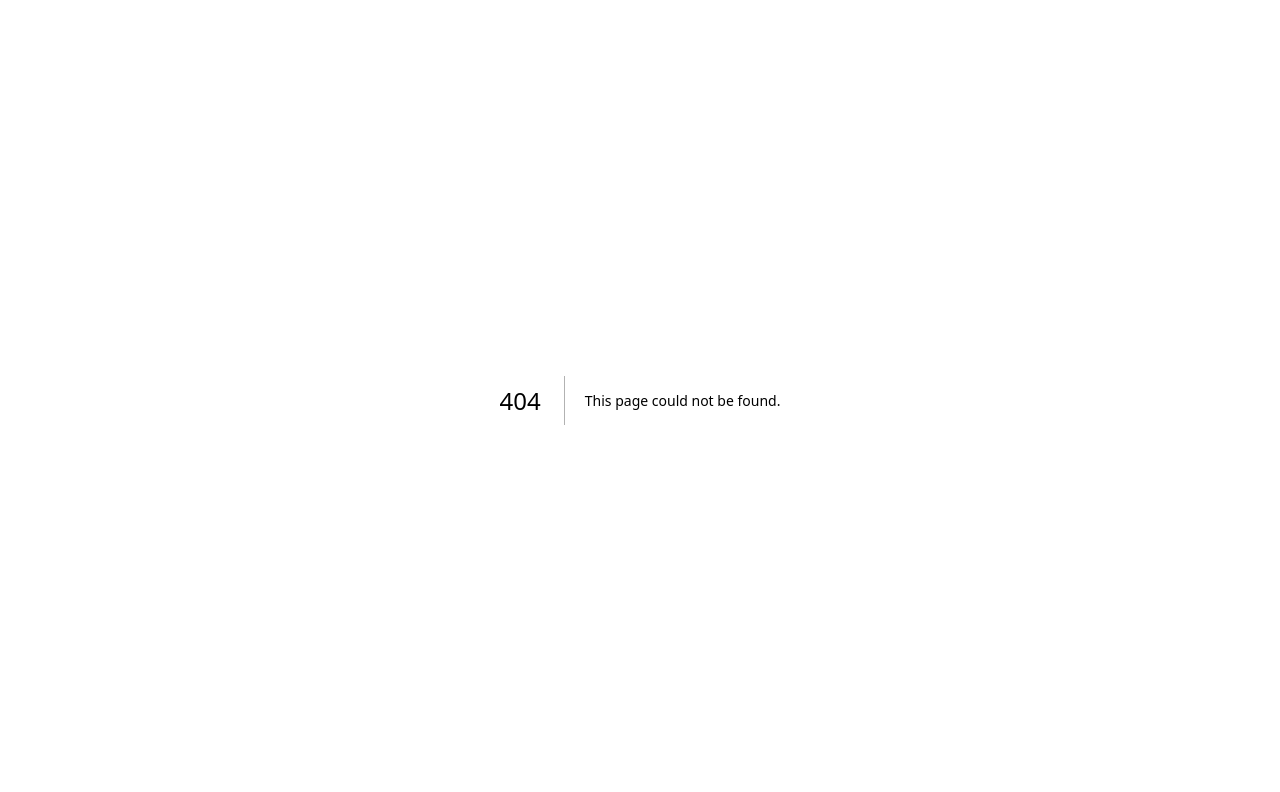
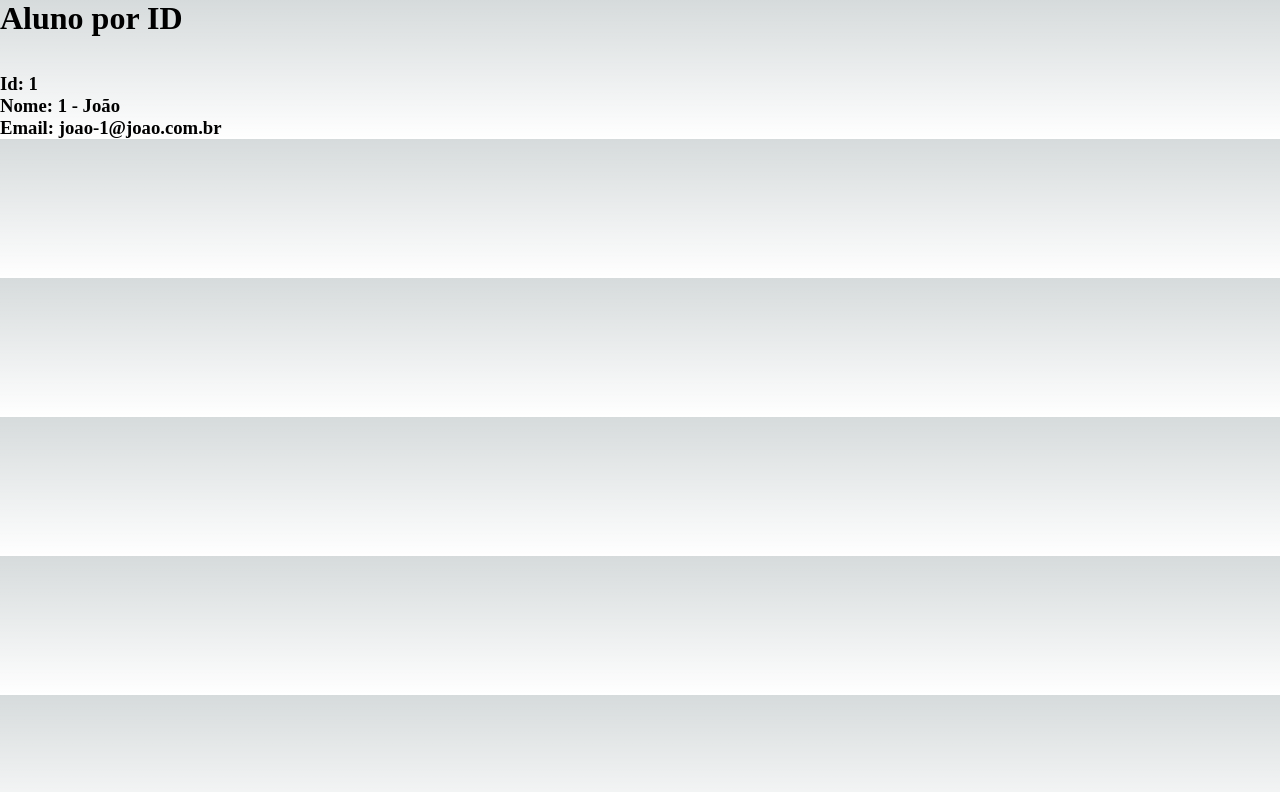
Before and after one commit to luciocarvalho10/curso-next, a Next.js app in the folder renderizacao/: page /alunos/1 in a window 1280 px wide. Before the commit this address had no page. Shown: the top 792 px of the page. Built offline with nearby package versions, Linux system fonts and the light colour scheme.

Commit message:
Usando getStaticPaths

```diff
--- /dev/null
+++ b/renderizacao/src/pages/alunos/[id].jsx
@@ -0,0 +1,41 @@
+export async function getStaticPaths() {
+    const response = await fetch(`http://localhost:3000/api/alunos/tutores`)
+    const tutores = await response.json()
+
+    const paths = tutores.map(id => ({ params: { id: `${id}` } }))
+
+    return {
+        paths,
+        fallback: true
+        // fallback: false //gera página 404
+    }
+}
+
+export async function getStaticProps({params}) {
+    const response = await fetch(`http://localhost:3000/api/alunos/${params.id}`)
+    const aluno = await response.json()
+    return {
+        props: {
+            aluno
+        }
+    }
+}
+
+export default function AlunoPorId({ aluno }) {
+    const renderizarAluno = () =>
+        aluno ? //condicional usado quando fallback for true
+            <ul>
+                <li>Id: {aluno.id}</li>
+                <li>Nome: {aluno.nome}</li>
+                <li>Email: {aluno.email}</li>
+            </ul>
+        : false
+
+    return (
+        <div>
+            <h1>Aluno por ID</h1>
+            <br /><br />
+            <h3>{renderizarAluno()}</h3>
+        </div>
+    )
+}
--- /dev/null
+++ b/renderizacao/src/pages/api/alunos/[id].js
@@ -0,0 +1,9 @@
+export default function handler(req, res) {
+    const { id } = req.query
+
+	res.status(200).json({
+		id: +id,
+		nome: `${id} - João`,
+		email: `joao-${id}@joao.com.br`,
+	})
+}
--- /dev/null
+++ b/renderizacao/src/pages/api/alunos/tutores.js
@@ -0,0 +1,5 @@
+export default function handler(req, res) {
+    const { id } = req.query
+
+	res.status(200).json([100, 200, 300])
+}
```
